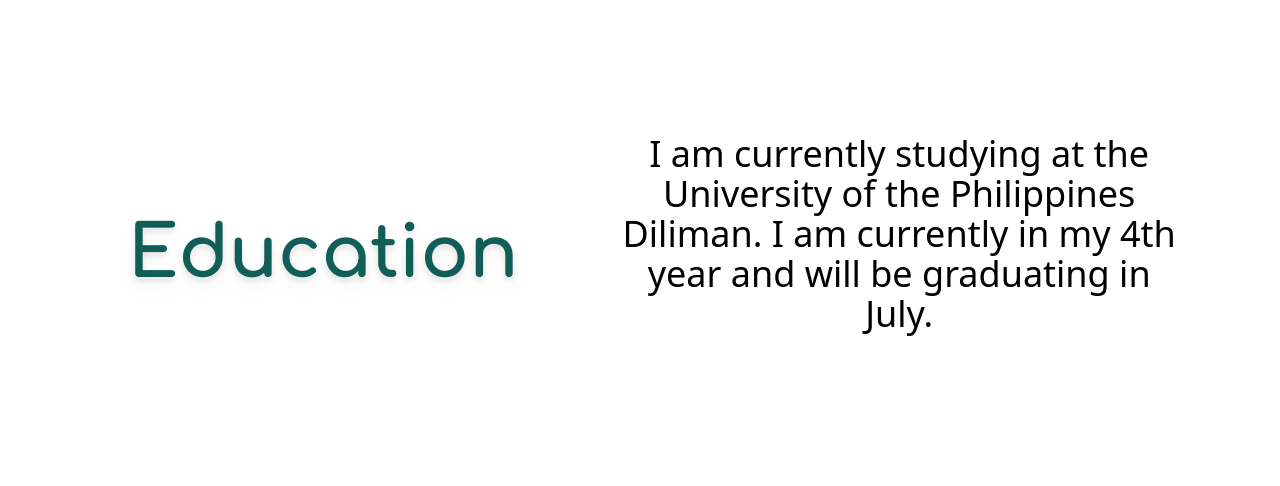
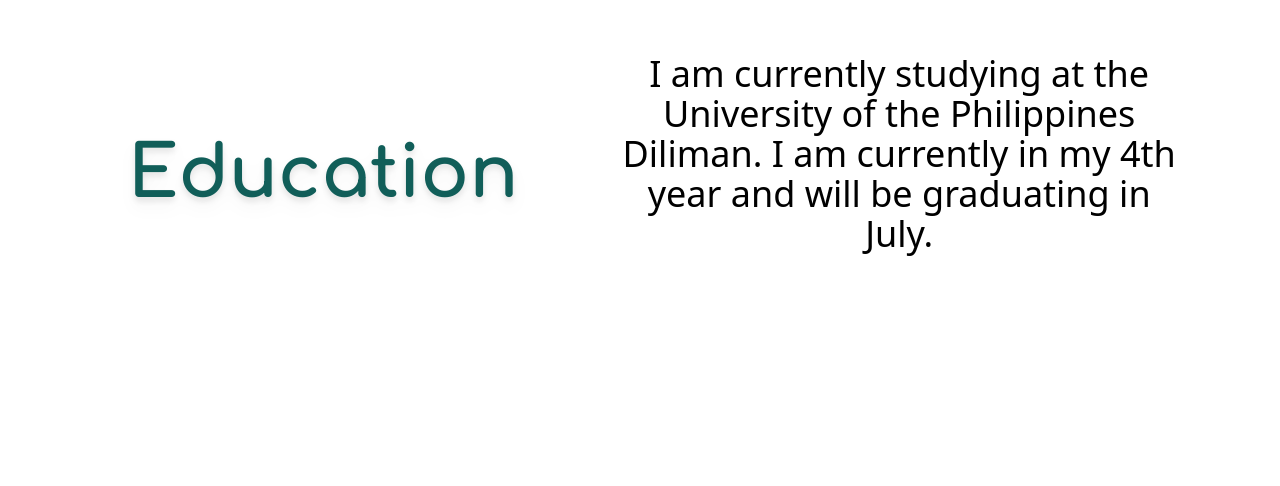
Before and after one commit to reannu123/hello-world, a React (Vite) app in the folder reannu123.github.io/: page / in a window 1280 px wide. Shown: the part 1874-2360 px from the top of the page. Built offline with nearby package versions, Linux system fonts and the light colour scheme.

Commit message:
Fixed section difference of dark and light mode

```diff
--- a/reannu123.github.io/src/App.tsx
+++ b/reannu123.github.io/src/App.tsx
@@ -27,7 +27,7 @@
 
         <section
           id="Skills"
-          className="w-full min-h-[85vh] md:min-h-[90vh] mb-[10vh] flex justify-center items-center text-center  dark:bg-gray-800 transition"
+          className="w-full min-h-[85vh] md:min-h-[90vh]  flex justify-center items-center text-center  dark:bg-gray-800 transition"
         >
           <Skills />
         </section>
@@ -36,7 +36,7 @@
 
         <section
           id="Education"
-          className="w-full min-h-[85vh] md:min-h-[90vh] mb-[10vh] flex justify-center items-center text-center  dark:bg-gray-800 transition"
+          className="w-full min-h-[85vh] md:min-h-[90vh]  flex justify-center items-center text-center  dark:bg-gray-800 transition"
         >
           <Education />
         </section>
@@ -45,7 +45,7 @@
 
         <section
           id="Projects"
-          className="w-full min-h-[85vh] md:min-h-[90vh] mb-[10vh] flex justify-center items-center text-center  dark:bg-gray-800 transition"
+          className="w-full min-h-[85vh] md:min-h-[90vh]  flex justify-center items-center text-center  dark:bg-gray-800 transition"
         >
           <Projects />
         </section>
```
